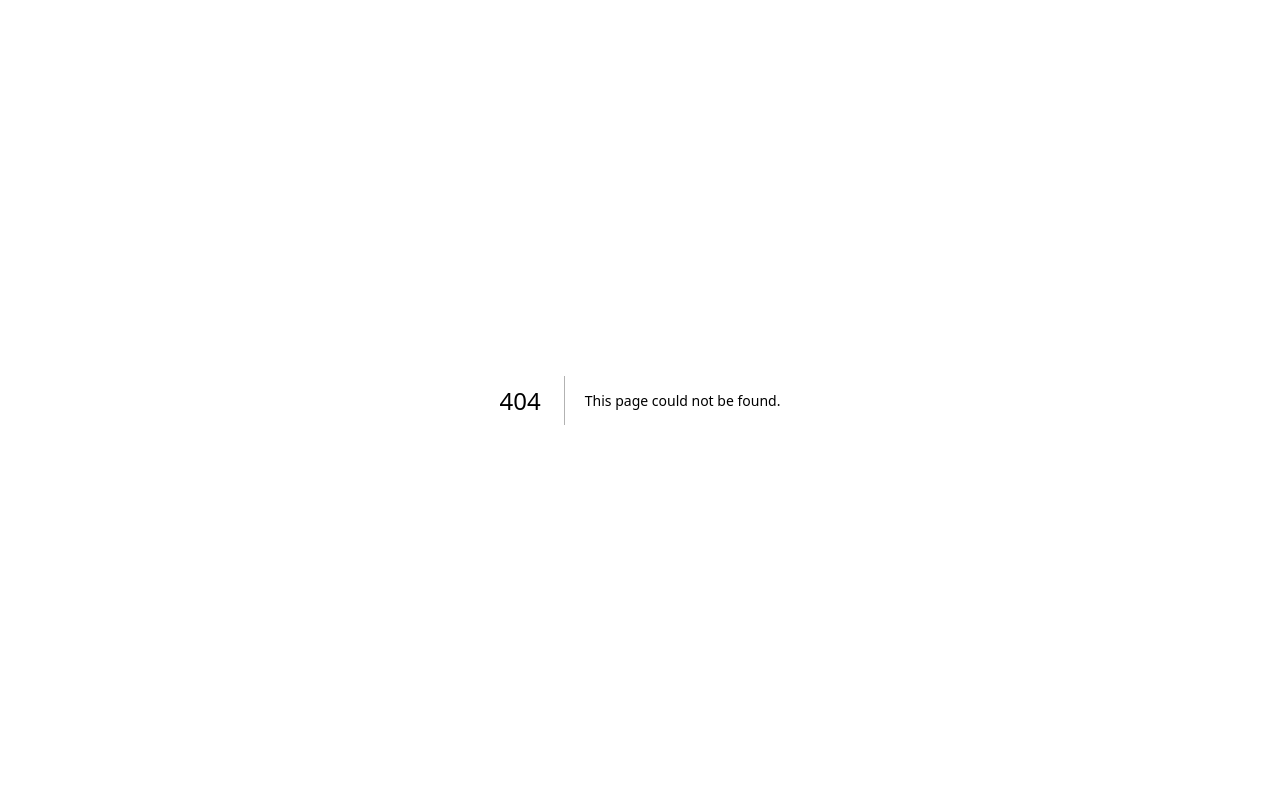
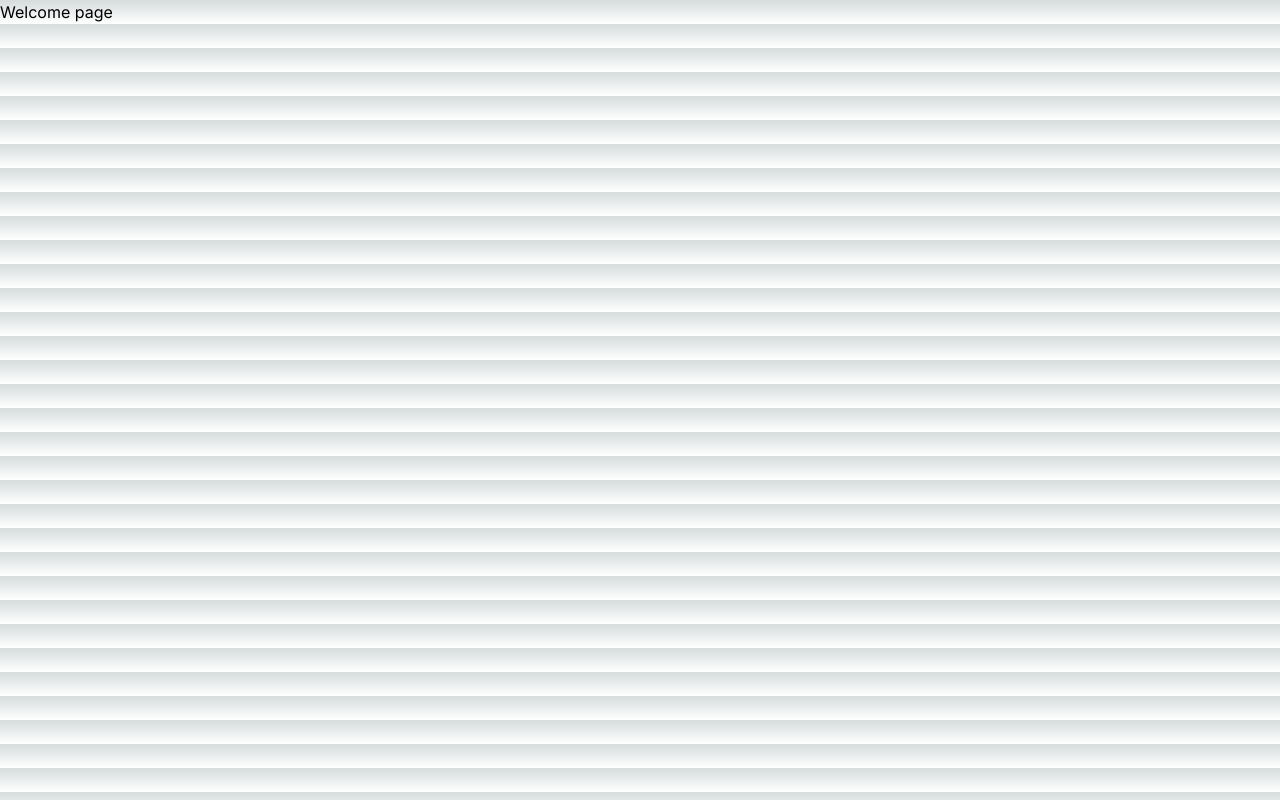
Before and after one commit to gajevski/OwnSpace, a Next.js app: page /welcome in a window 1280 px wide. Before the commit this address had no page. Built offline with nearby package versions, Linux system fonts and the light colour scheme.

Commit message:
Add welcome page

```diff
--- /dev/null
+++ b/app/welcome/page.tsx
@@ -0,0 +1,5 @@
+export default function Welcome() {
+    return (
+        <div>Welcome page</div>
+    )
+  }
```
